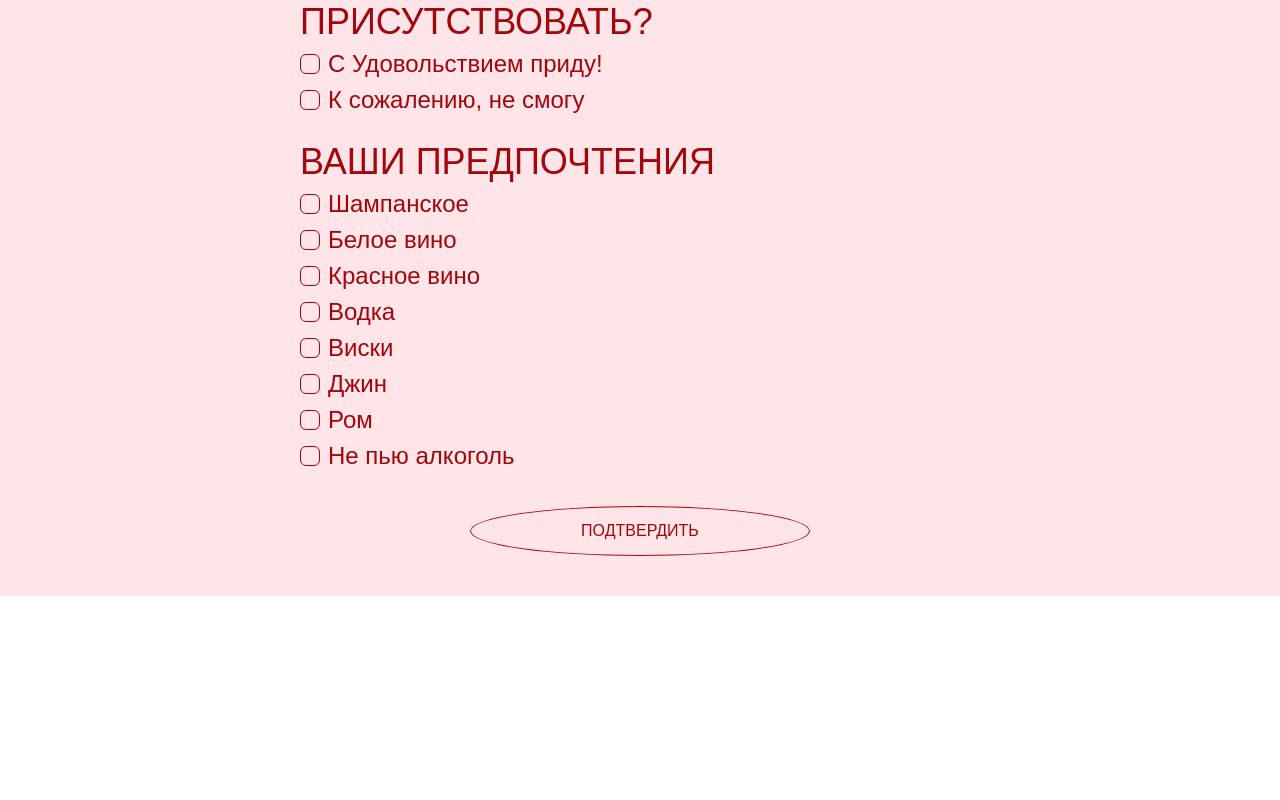
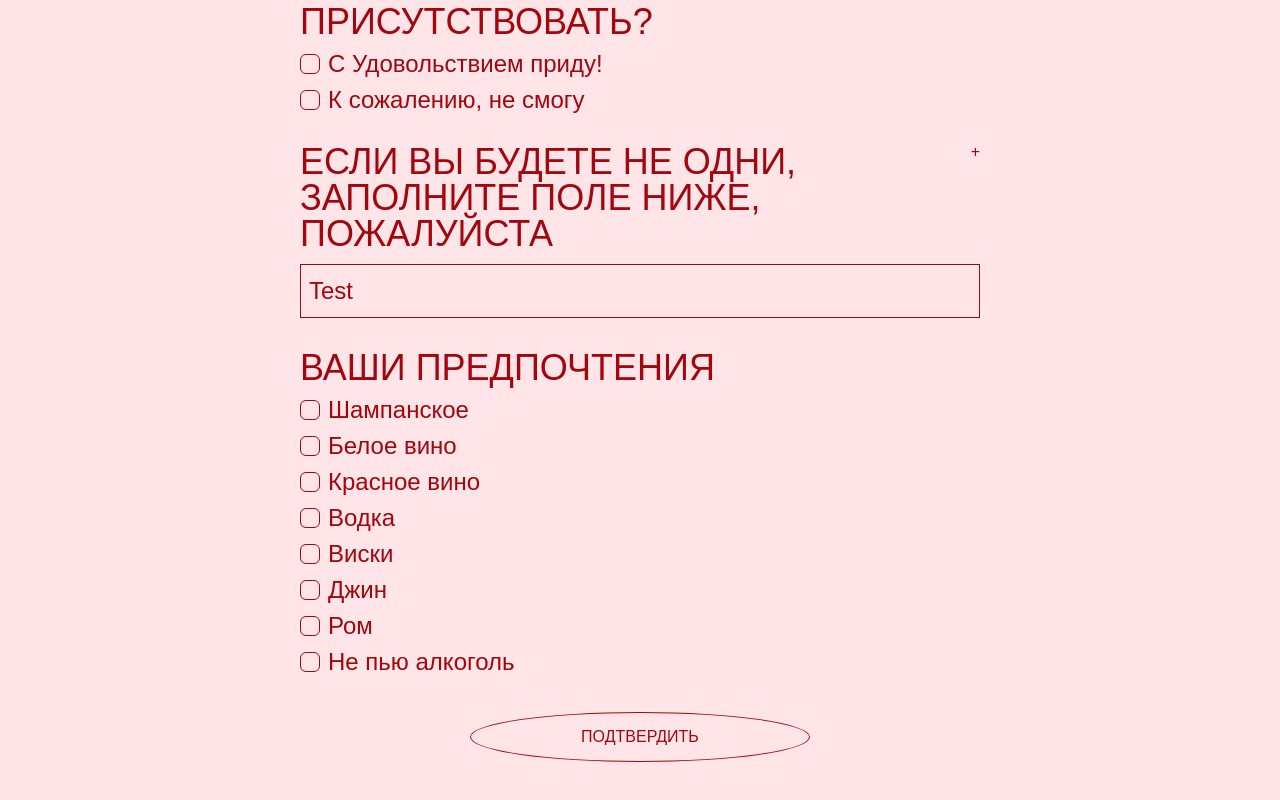
Before and after one commit to TwinkWeb/wedding-1, a Next.js app: page / in a window 1280 px wide. Shown: the part 4755-5555 px from the top of the page. Before the commit the page ends 5351 px from the top, so only its background shows below. Built offline with nearby package versions, Linux system fonts and the light colour scheme; a web font is replaced by a local one.

Commit message:
add multi guests

```diff
--- a/src/app/page.tsx
+++ b/src/app/page.tsx
@@ -936,18 +936,27 @@ function Questionnaire(props: { handleSuccess?: () => void }) {
   const [answer, setAnswer] = React.useState<{
     name: string;
     willBeThere?: string;
-    partnerName?: string;
     drink: string[];
+    partners: string[];
   }>({
     name: "",
     willBeThere: "",
-    partnerName: "",
+    partners: ["Test"],
     drink: [],
   });
 
   const [status, setStatus] = React.useState<"idle" | "loading" | "success">(
     "idle",
   );
+
+  const handleAdd = () => {
+    setAnswer((prev) => {
+      return {
+        ...prev,
+        partners: [...prev.partners, ""],
+      };
+    });
+  };
 
   const handleConfirm = async () => {
     setStatus("loading");
@@ -963,6 +972,7 @@ function Questionnaire(props: { handleSuccess?: () => void }) {
           Name: answer.name,
           willBeThere: answer.willBeThere === "C Удовольствием приду!",
           Drinks: answer.drink,
+          partners: answer.partners,
         },
       ]);
 
@@ -973,7 +983,7 @@ function Questionnaire(props: { handleSuccess?: () => void }) {
         setAnswer({
           name: "",
           willBeThere: "",
-          partnerName: "",
+          partners: [],
           drink: [],
         });
       }, 3000);
@@ -1086,23 +1096,37 @@ function Questionnaire(props: { handleSuccess?: () => void }) {
         }}
       />
 
-      {/* <div className="flex flex-col gap-3">
+      <div className="flex flex-col gap-3">
+        <div className="flex flex-row gap-3">
           <p className={"text-[36px] max-sm:text-[24px] uppercase"}>
             ЕСЛИ ВЫ БУДЕТЕ НЕ ОДНИ, заполните поле ниже, пожалуйста
           </p>
 
+          <div className="text-(--text-clr-1)" onClick={handleAdd}>
+            {" "}
+            +{" "}
+          </div>
+        </div>
+
+        {answer.partners.map((partner, ind) => (
           <input
+            key={ind}
             type="text"
-          value={answer.partnerName}
+            value={answer.partners[ind]}
             placeholder="Имя и фамилия вашего спутника/спутницы"
-          onChange={(e) =>
-            setAnswer({ ...answer, partnerName: e.target.value })
-          }
             className={
               "text-[24px] py-3 max-sm:text-[18px] w-full border border-(--text-clr-1) placeholder:text-[24px] max-sm:placeholder:text-[18px] px-2"
             }
+            onChange={(e) =>
+              setAnswer((prev) => {
+                const newPartners = [...prev.partners];
+                newPartners[ind] = e.target.value;
+                return { ...prev, partners: newPartners };
+              })
+            }
           />
-      </div> */}
+        ))}
+      </div>
 
       <ComponentWithVariants
         value={answer.drink}
```
Lines whose indentation alone changed are shown as unchanged.
